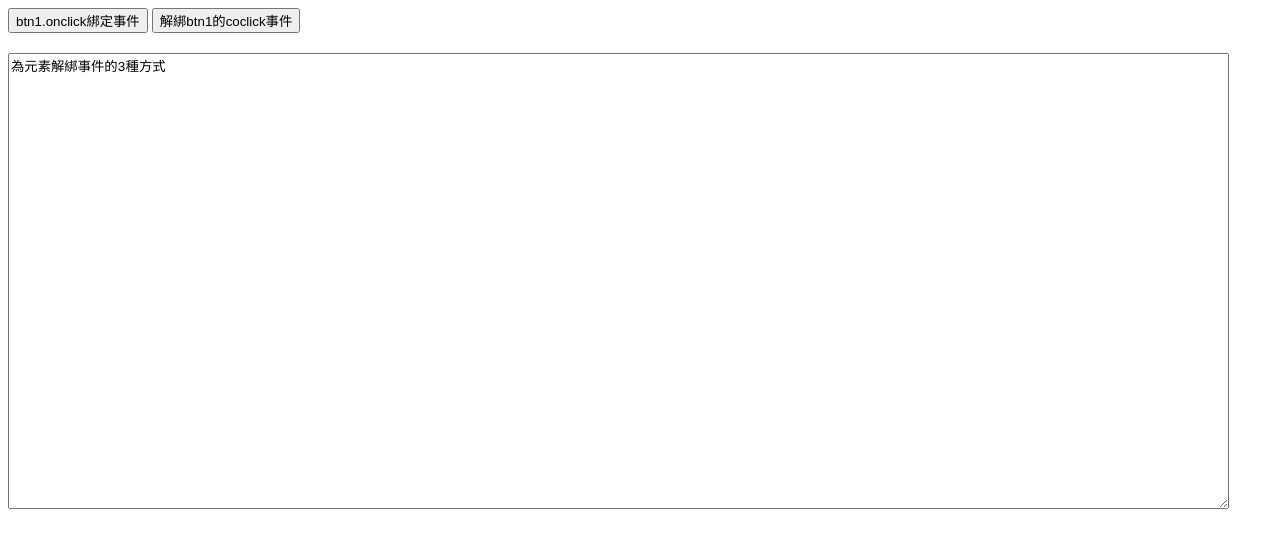
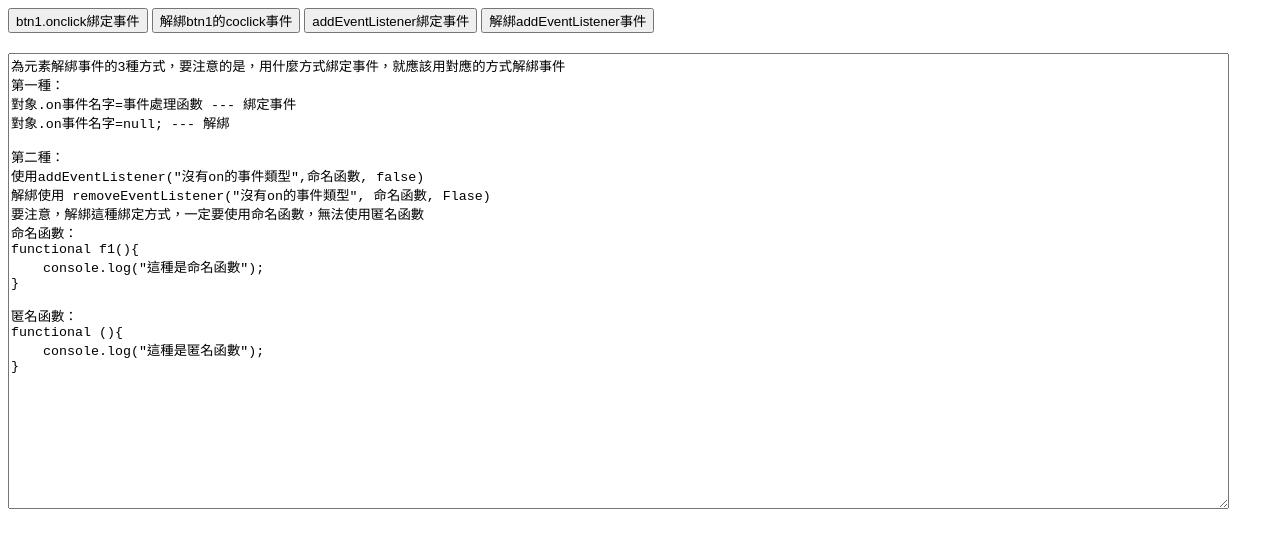
Before and after one commit to waha1206/20200612javascript, a plain HTML site: page 中級課程DOM/第四天/js/04為元素解綁事件.html in a window 1280 px wide. Drawn offline with Linux system fonts and the light colour scheme.

Commit message:
元素解綁事件

```diff
--- a/中級課程DOM/第四天/js/04為元素解綁事件.html
+++ b/中級課程DOM/第四天/js/04為元素解綁事件.html
@@ -16,12 +16,50 @@
 <body>
     <input type="button" value="btn1.onclick綁定事件" id="btn1">
     <input type="button" value="解綁btn1的coclick事件" id="btn2">
+    <input type="button" value="addEventListener綁定事件" id="btn3">
+    <input type="button" value="解綁addEventListener事件" id="btn4">
     <br>
     <textarea id="ta " name="ta " rows="30 " cols="150 ">
-為元素解綁事件的3種方式
+為元素解綁事件的3種方式，要注意的是，用什麼方式綁定事件，就應該用對應的方式解綁事件
+第一種：
+對象.on事件名字=事件處理函數 --- 綁定事件
+對象.on事件名字=null; --- 解綁
+
+第二種：
+使用addEventListener("沒有on的事件類型",命名函數, false)
+解綁使用 removeEventListener("沒有on的事件類型", 命名函數, Flase)
+要注意，解綁這種綁定方式，一定要使用命名函數，無法使用匿名函數
+命名函數：
+functional f1(){
+    console.log("這種是命名函數");
+}
+
+匿名函數：
+functional (){
+    console.log("這種是匿名函數");
+}
 
 	</textarea>
     <script>
+        function f1() {
+            console.log("使用addEventListener綁定事件-f1");
+        }
+
+        function f2() {
+            console.log("使用addEventListener綁定事件-f2");
+        }
+        my$("btn1").onclick = function() {
+            console.log("btn1的點擊事件");
+        }
+        my$("btn2").onclick = function() {
+            my$("btn1").onclick = null;
+        }
+        my$("btn3").addEventListener("click", f1, false);
+        my$("btn3").addEventListener("click", f2, false);
+        my$("btn4").onclick = function() {
+            my$("btn3").removeEventListener("click", f1, false)
+            console.log("把btn3的綁定f1事件解除");
+        };
     </script>
 </body>
 
```
